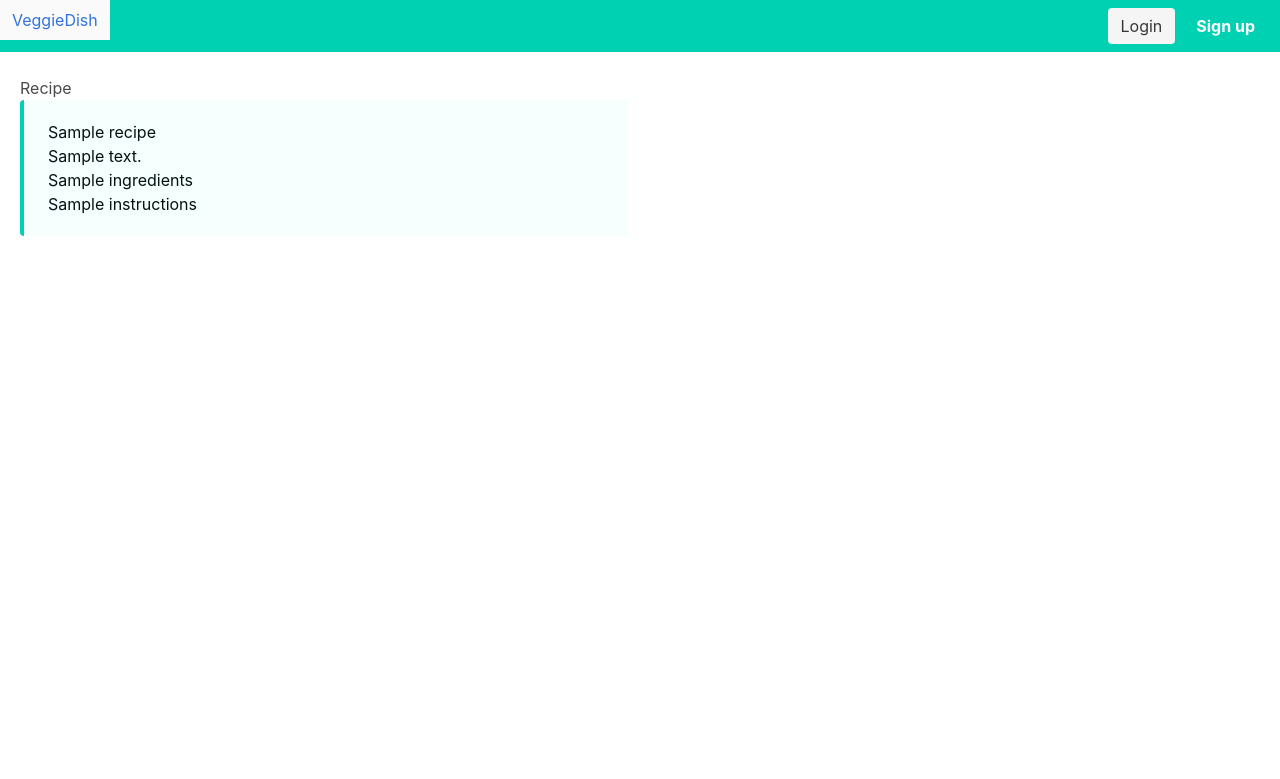
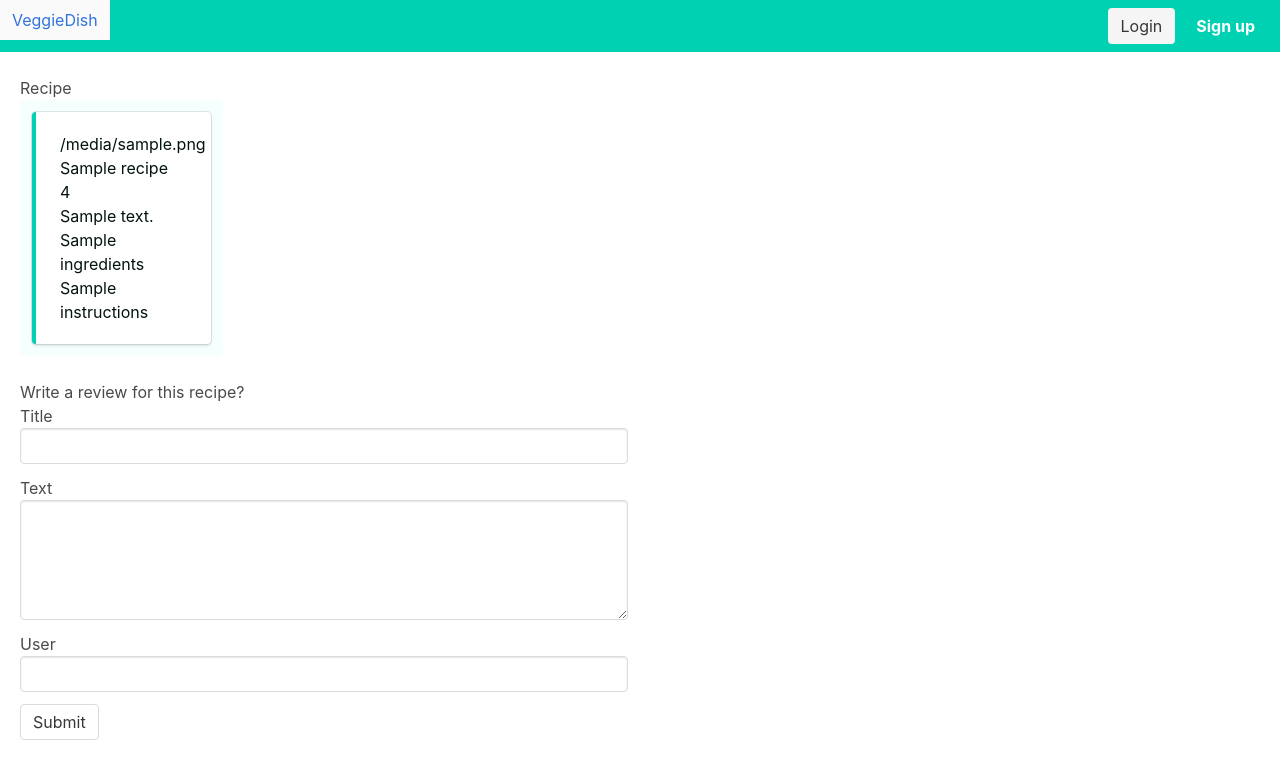
Before and after one commit to lvmor/project-3-VeggieDish, a Flask app: template templates/recipe.html in a window 1280 px wide. Shown: the top 779 px of the page. Run offline with Flask 2, Linux system fonts and the light colour scheme; the template is opened without the code that fills it: most values are stand-ins (such as "Sample title", 1, 10 or a date in 2020); form fields are guessed from the names that the template uses.

Commit message:
Update templates and style recipe box

```diff
--- a/templates/recipe.html
+++ b/templates/recipe.html
@@ -2,12 +2,35 @@
 
 {% block content %}
     <h1>Recipe</h1>
-    <article class="message is-primary">
-        <div class="message-body">
+    <article class="message tile is-4 is-vertical is-parent is-primary">
+        <div class="message-body tile is-child box">
+            <div>{{recipe.image}}</div>
             <div>{{recipe.name}}</div>
+            <div>{{recipe.average_rating}}</div>
             <div>{{recipe.description}}</div>
             <div>{{recipe.ingredients}}</div>
             <div>{{recipe.instructions}}</div>
         </div>
     </article>
+    <section>
+            <h2>Write a review for this recipe?</h2>
+            <form method="POST" action="" novalidate>
+                {{ form.hidden_tag() }}
+
+                <div class="field">
+                {{ form.title.label }}
+                {{ form.title(class_="input") }}
+                </div>
+                <div class="field">
+                {{ form.text.label }}
+                {{ form.text(class_="textarea") }}
+                </div>
+                <div class="field">
+                {{ form.user.label("Post By:") }}
+                {{ form.user(class_="input") }}
+                </div>
+
+                {{ form.submit(class_="button") }}
+            </form>
+        </section>
 {% endblock %}
```
Also changed, not shown: templates/recipes.html (+3 -5 lines).
